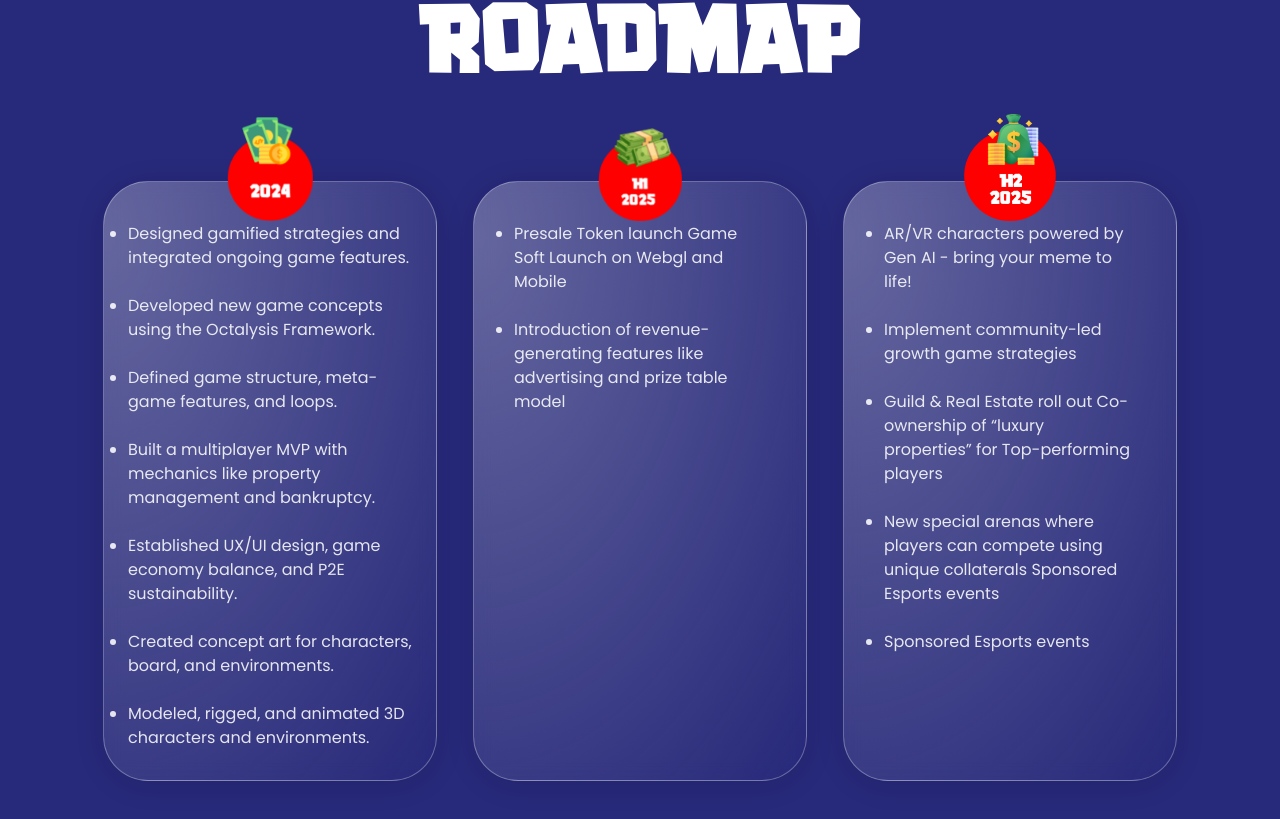
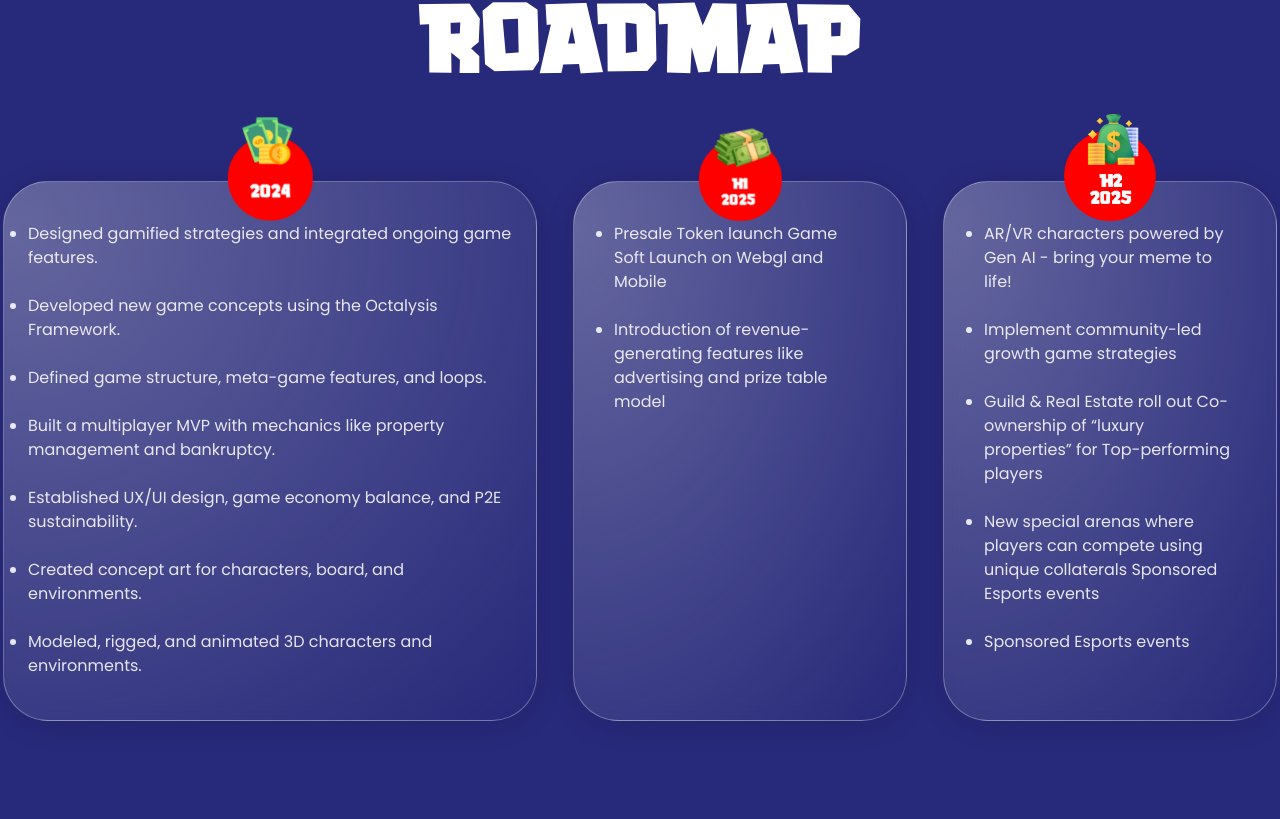
Before and after one commit to codiejay/memestateweb, a React (Vite) app: page / in a window 1280 px wide. Shown: the part 10205-11024 px from the top of the page. Built offline with nearby package versions, Linux system fonts and the light colour scheme.

Commit message:
Adjust Glass Card  Size

```diff
--- a/src/component/GlassCard/GlassCard.jsx
+++ b/src/component/GlassCard/GlassCard.jsx
@@ -7,7 +7,7 @@ const GlassCard = ({ maxWidth, image, content }) => {
 
       <div>
         <div
-          className={`roadMapCard h-[600px]  lg:px-0 px-5  lg:py-0 py-8 glassCardContent`}
+          className={`roadMapCard h-[540px]  lg:px-0 px-5  lg:py-0 py-8 glassCardContent`}
           style={{ maxWidth: maxWidth }}
         >
           {content}
--- a/src/component/RoadMapSlider/RoadMapSLider.jsx
+++ b/src/component/RoadMapSlider/RoadMapSLider.jsx
@@ -90,7 +90,7 @@ const RoadMapSlider = () => {
             </ul>
           }
           image={"road1.png"}
-          maxWidth={"334px"}
+          maxWidth={"534px"}
         />
 
         <GlassCard
```
